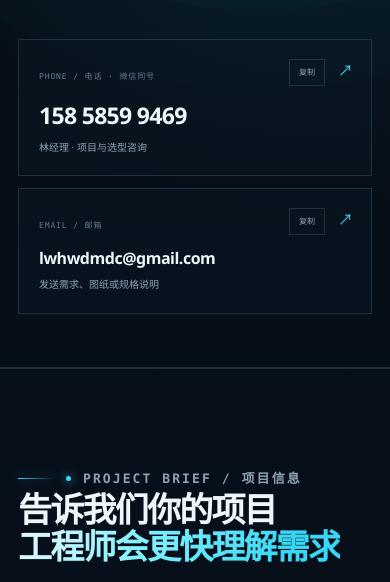
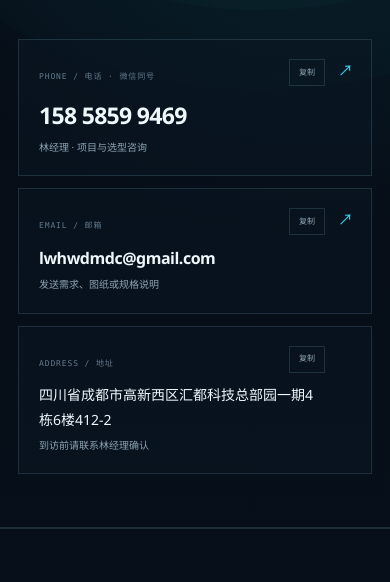
Before and after one commit to catbaby1/hanshixue.github.io, a plain HTML site: page contact.html in a window 390 px wide. Shown: the part 412-994 px from the top of the page. Drawn offline with Linux system fonts and the light colour scheme.

Commit message:
Add company address to contact page

```diff
--- a/app.js
+++ b/app.js
@@ -182,6 +182,9 @@
     'contact.phoneSub': { zh: '林经理 · 项目与选型咨询', en: 'Manager Lin · projects and selection' },
     'contact.emailLabel': { zh: 'EMAIL / 邮箱', en: 'EMAIL' },
     'contact.emailSub': { zh: '发送需求、图纸或规格说明', en: 'Send requirements, drawings or specifications' },
+    'contact.addressLabel': { zh: 'ADDRESS / 地址', en: 'ADDRESS' },
+    'contact.address': { zh: '四川省成都市高新西区汇都科技总部园一期4栋6楼412-2', en: 'Room 412-2, 6F, Building 4, Phase I, Huidu Technology Headquarters Park, High-tech West District, Chengdu, Sichuan, China' },
+    'contact.addressSub': { zh: '到访前请联系林经理确认', en: 'Please confirm your visit with Manager Lin in advance' },
     'contact.copy': { zh: '复制', en: 'COPY' },
     'contact.copied': { zh: '已复制到剪贴板', en: 'Copied to clipboard' },
     'contact.formEyebrow': { zh: 'PROJECT BRIEF / 项目信息', en: 'PROJECT BRIEF' },
--- a/contact.html
+++ b/contact.html
@@ -9,8 +9,8 @@
   <script>
     (function(){try{var t=localStorage.getItem('zypa-theme');var l=localStorage.getItem('zypa-lang');if(t){document.documentElement.dataset.theme=t;}if(l){document.documentElement.dataset.lang=l;document.documentElement.lang=l==='en'?'en':'zh-CN';}}catch(e){}})();
   </script>
-  <link rel="stylesheet" href="site.css?v=11" />
-  <script src="app.js?v=12" defer></script>
+  <link rel="stylesheet" href="site.css?v=12" />
+  <script src="app.js?v=13" defer></script>
 </head>
 <body data-page="contact">
   <a class="skip-link" href="#main">跳转到主要内容</a>
@@ -72,6 +72,12 @@
             <button class="copy-btn" type="button" data-copy="lwhwdmdc@gmail.com" data-i18n="contact.copy">复制</button>
             <a class="contact-arrow" href="mailto:lwhwdmdc@gmail.com" aria-label="发送邮件">↗</a>
           </div>
+          <div class="contact-card contact-address-card">
+            <span class="contact-label" data-i18n="contact.addressLabel">ADDRESS / 地址</span>
+            <strong data-i18n="contact.address">四川省成都市高新西区汇都科技总部园一期4栋6楼412-2</strong>
+            <span class="contact-sub" data-i18n="contact.addressSub">到访前请联系林经理确认</span>
+            <button class="copy-btn" type="button" data-copy="四川省成都市高新西区汇都科技总部园一期4栋6楼412-2" data-i18n="contact.copy">复制</button>
+          </div>
         </div>
       </div>
     </section>
--- a/site.css
+++ b/site.css
@@ -813,6 +813,7 @@ html[data-lang="en"] .inner-hero .display-title { font-size: clamp(40px,4.6vw,68
 .contact-card .contact-label { color: var(--muted-2); font-family: var(--font-mono); font-size: 8px; letter-spacing: .11em; }
 .contact-card strong { display: block; margin-top: 8px; color: var(--text); font-size: clamp(21px,2.2vw,29px); font-weight: 610; letter-spacing: -.03em; }
 .contact-card:nth-child(2) strong { font-size: clamp(15px,1.75vw,22px); overflow-wrap: anywhere; }
+.contact-address-card strong { max-width: 390px; padding-right: 40px; font-size: 14px; font-weight: 560; line-height: 1.8; letter-spacing: 0; }
 .contact-card span.contact-sub { display: block; margin-top: 4px; color: var(--muted); font-size: 10px; }
 .contact-card .contact-arrow { position: absolute; right: 18px; top: 18px; color: var(--accent); font-size: 15px; }
 .contact-main-layout { display: grid; grid-template-columns: .8fr 1.2fr; gap: 60px; align-items: start; }
@@ -953,6 +954,7 @@ html[data-lang="en"] .inner-hero .display-title { font-size: clamp(40px,4.6vw,68
   .timeline { grid-template-columns: 1fr; }
   .timeline-step + .timeline-step { border-left: 0; border-top: 1px solid var(--line); }
   .contact-card strong { font-size: 23px; }
+  .contact-address-card strong { padding-right: 34px; font-size: 14px; }
   .copy-btn { right: 46px; }
   .contact-form-panel { padding: 22px 18px; }
   .form-grid { grid-template-columns: 1fr; }
```
Also changed, not shown: about.html (+2 -2 lines), index.html (+2 -2 lines), products.html (+2 -2 lines).
